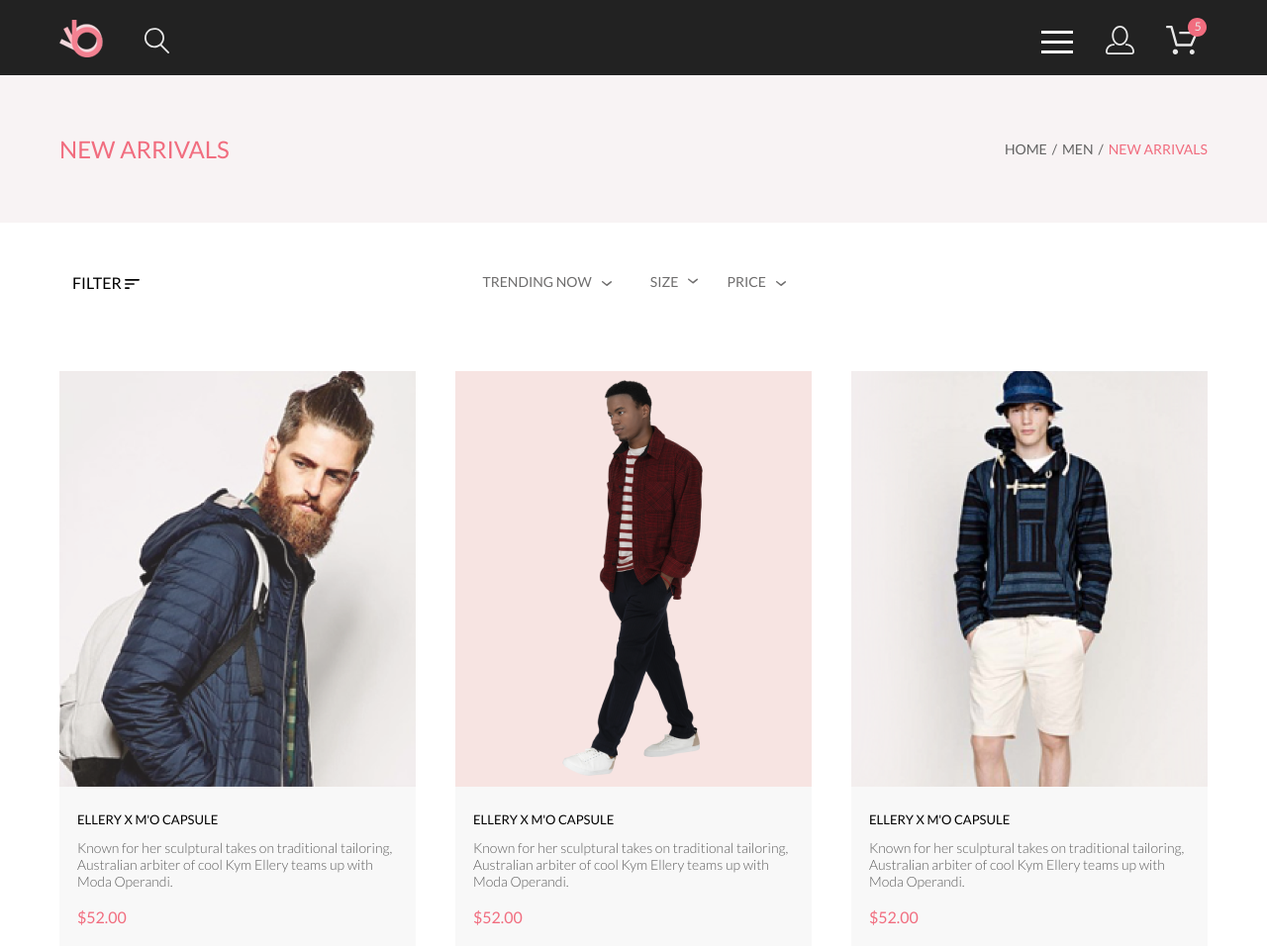
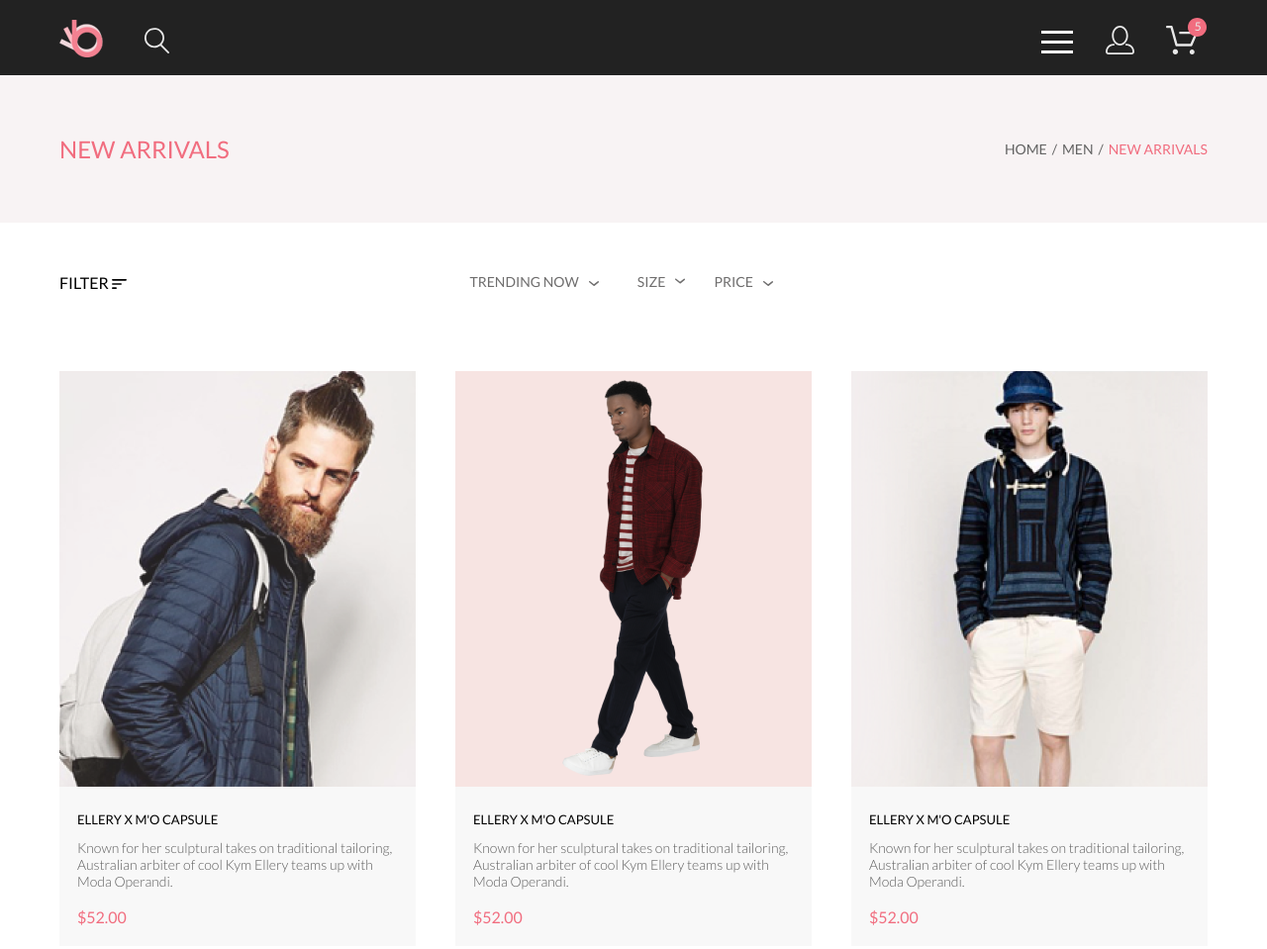
Before and after one commit to EvgeniyTi/FIRST_SITE, a plain HTML site: page catalog.html in a window 1280 px wide. Shown: the top 959 px of the page at 99% size. Drawn offline with Linux system fonts and the light colour scheme.

Commit message:
validator complete v1

```diff
--- a/style.scss
+++ b/style.scss
@@ -1047,7 +1047,7 @@
     justify-content: space-between;
     margin-top: 51px;
     margin-bottom: 64px;
-    padding: 0 13px;
+
   }
 
   .filter__sum {
```
Also changed, not shown: style.css, 1 other file.
